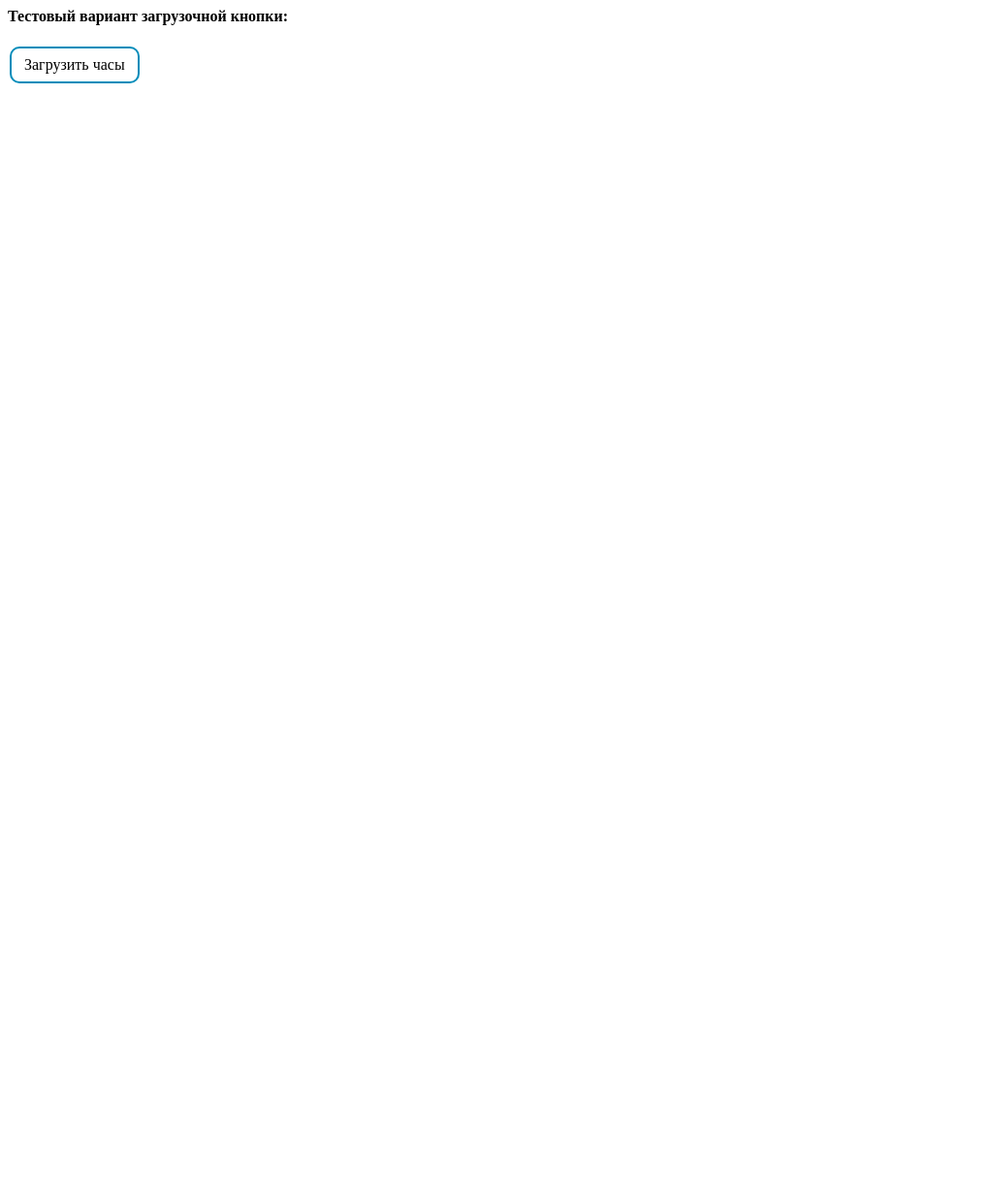
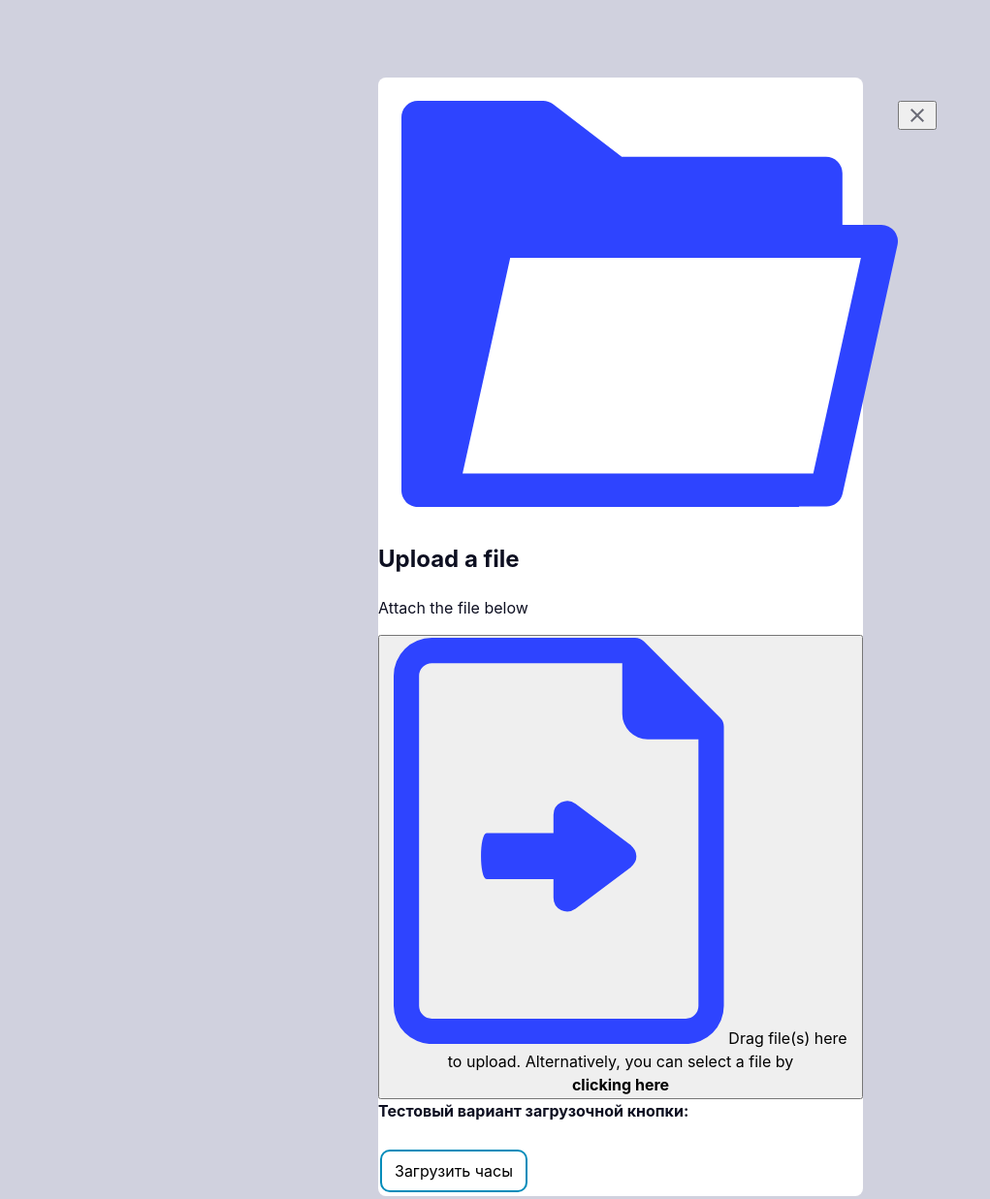
Before and after one commit to Rabort/Rabort.github.io, a plain HTML site: page index.html in a window 1280 px wide. Shown: the whole page at 97% size, without its empty margins (0-1021 px from the left). Before the commit the page ends 800 px from the top, so only its background shows below. Drawn offline with Linux system fonts and the light colour scheme.

Commit message:
Update index.html
Тестовый штука

```diff
--- a/index.html
+++ b/index.html
@@ -1,3 +1,40 @@
+
+<div class="modal">
+	<div class="modal-header">
+		<div class="modal-logo">
+			<span class="logo-circle">
+				<svg xmlns="http://www.w3.org/2000/svg" xmlns:xlink="http://www.w3.org/1999/xlink" width="512" height="419.116" viewBox="0 0 512 419.116">
+					<defs>
+						<clipPath id="clip-folder-new">
+							<rect width="512" height="419.116" />
+						</clipPath>
+					</defs>
+					<g id="folder-new" clip-path="url(#clip-folder-new)">
+						<path id="Union_1" data-name="Union 1" d="M16.991,419.116A16.989,16.989,0,0,1,0,402.125V16.991A16.989,16.989,0,0,1,16.991,0H146.124a17,17,0,0,1,10.342,3.513L227.217,57.77H437.805A16.989,16.989,0,0,1,454.8,74.761v53.244h40.213A16.992,16.992,0,0,1,511.6,148.657L454.966,405.222a17,17,0,0,1-16.6,13.332H410.053v.562ZM63.06,384.573H424.722L473.86,161.988H112.2Z" fill="var(--c-action-primary)" stroke="" stroke-width="1" />
+					</g>
+				</svg>
+			</span>
+		</div>
+		<button class="btn-close">
+			<svg xmlns="http://www.w3.org/2000/svg" width="24" height="24" viewBox="0 0 24 24"><path fill="none" d="M0 0h24v24H0V0z"/><path d="M19 6.41L17.59 5 12 10.59 6.41 5 5 6.41 10.59 12 5 17.59 6.41 19 12 13.41 17.59 19 19 17.59 13.41 12 19 6.41z" fill="var(--c-text-secondary)"/></svg>
+		</button>
+	</div>
+	<div class="modal-body">
+		<h2 class="modal-title">Upload a file</h2>
+		<p class="modal-description">Attach the file below</p>
+		<button class="upload-area">
+			<span class="upload-area-icon">
+<svg xmlns="http://www.w3.org/2000/svg" xmlns:xlink="http://www.w3.org/1999/xlink" width="340.531" height="419.116" viewBox="0 0 340.531 419.116">
+  <g id="files-new" clip-path="url(#clip-files-new)">
+    <path id="Union_2" data-name="Union 2" d="M-2904.708-8.885A39.292,39.292,0,0,1-2944-48.177V-388.708A39.292,39.292,0,0,1-2904.708-428h209.558a13.1,13.1,0,0,1,9.3,3.8l78.584,78.584a13.1,13.1,0,0,1,3.8,9.3V-48.177a39.292,39.292,0,0,1-39.292,39.292Zm-13.1-379.823V-48.177a13.1,13.1,0,0,0,13.1,13.1h261.947a13.1,13.1,0,0,0,13.1-13.1V-323.221h-52.39a26.2,26.2,0,0,1-26.194-26.195v-52.39h-196.46A13.1,13.1,0,0,0-2917.805-388.708Zm146.5,241.621a14.269,14.269,0,0,1-7.883-12.758v-19.113h-68.841c-7.869,0-7.87-47.619,0-47.619h68.842v-18.8a14.271,14.271,0,0,1,7.882-12.758,14.239,14.239,0,0,1,14.925,1.354l57.019,42.764c.242.185.328.485.555.671a13.9,13.9,0,0,1,2.751,3.292,14.57,14.57,0,0,1,.984,1.454,14.114,14.114,0,0,1,1.411,5.987,14.006,14.006,0,0,1-1.411,5.973,14.653,14.653,0,0,1-.984,1.468,13.9,13.9,0,0,1-2.751,3.293c-.228.2-.313.485-.555.671l-57.019,42.764a14.26,14.26,0,0,1-8.558,2.847A14.326,14.326,0,0,1-2771.3-147.087Z" transform="translate(2944 428)" fill="var(--c-action-primary)"/>
+  </g>
+</svg>
+			</span>
+			<span class="upload-area-title">Drag file(s) here to upload.</span>
+			<span class="upload-area-description">
+				Alternatively, you can select a file by <br/><strong>clicking here</strong>
+			</span>
+		</button>
 <style>
 .button {
 	border: none;
@@ -24,6 +61,52 @@
   color: black;
   text-decoration: underline;
 }
+
+*, *:after, *:before {
+	box-sizing: border-box;
+}
+
+:root {
+	--c-action-primary: #2e44ff;
+	--c-action-primary-accent: #e9e5ff;
+	--c-action-secondary: #e5e5e5;
+	--c-text-primary: #0d0f21;
+	--c-text-secondary: #6a6b76;
+	--c-background-primary: #d0d1de;
+}
+
+body {
+	font-family: "Inter", sans-serif;
+	color: var(--c-text-primary);
+	background-color: var(--c-background-primary);
+	line-height: 1.5;
+}
+
+input, button, select, textarea {
+	font: inherit;
+}
+
+.modal {
+	width: 90%;
+	max-width: 500px;
+	margin-left: auto;
+	margin-right: auto;
+	margin-top: 10vh;
+	margin-bottom: 10vh;
+	background-color: #FFF;
+	border-radius: .5rem;
+	box-shadow: 0 5px 15px rgba(#000, .2);
+}
+
+.modal-header {
+	display: flex;
+	align-items: flex-start;
+	justify-content: space-between;
+	padding: 1.5rem 1.5rem 1rem;
+}
+
+.logo-circle {
+	width: 3.5rem;
 </style>
 
 <strong>Тестовый вариант загрузочной кнопки: </strong>
```
